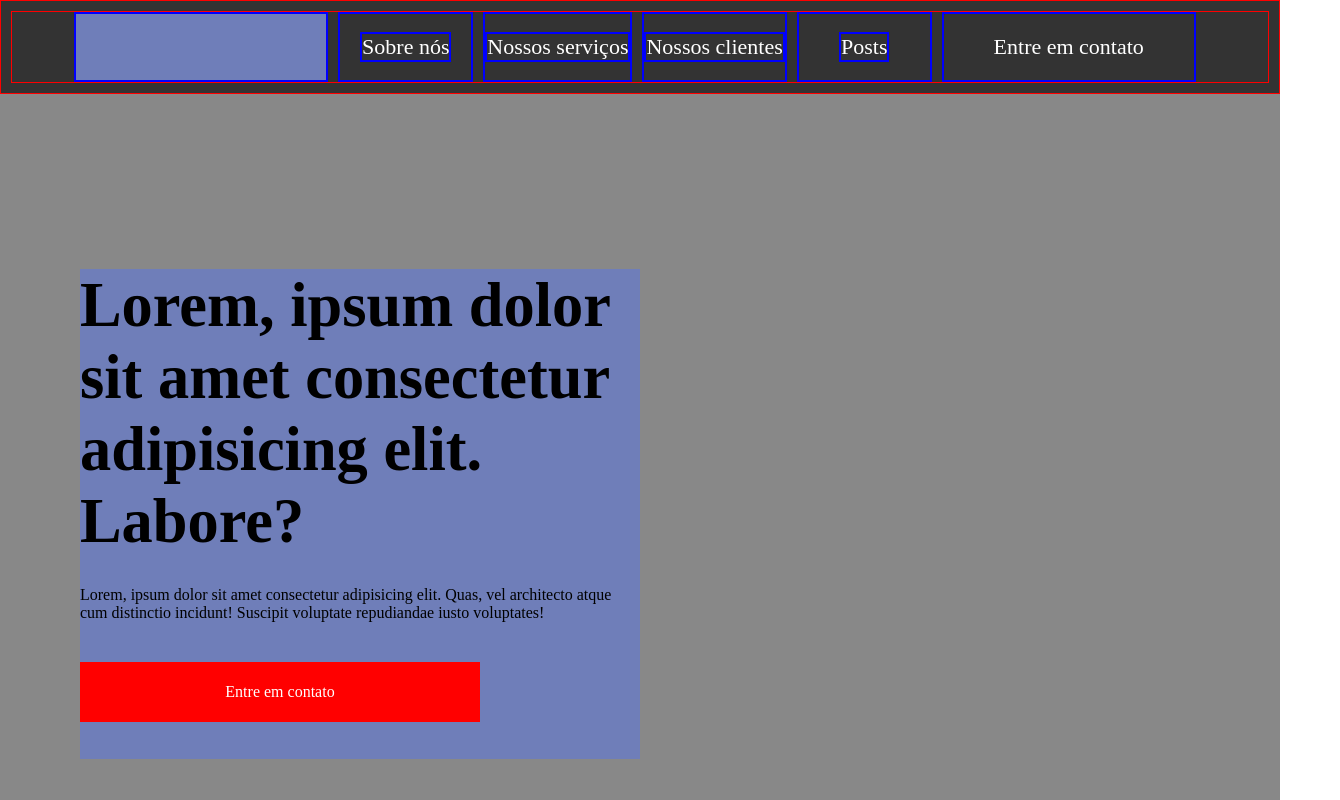
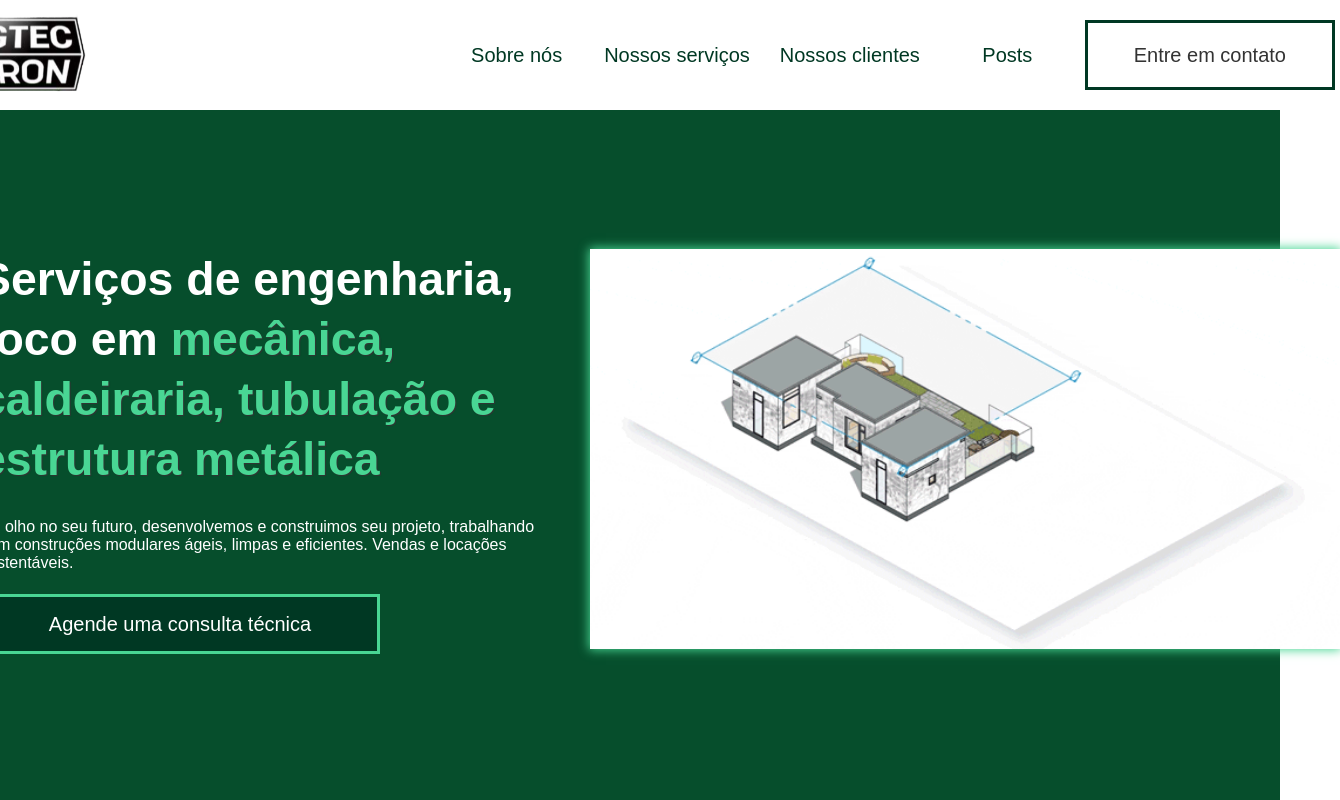
Before and after one commit to Antonio91378/GTEC-Iron-landing-page, a Next.js app: page / in a window 1280 px wide. Shown: the top 800 px of the page, 1340 px wide, since content can reach past the window. Built offline with nearby package versions, Linux system fonts and the light colour scheme.

Commit message:
Finishing the main section

```diff
--- a/src/app/global.css
+++ b/src/app/global.css
@@ -5,6 +5,13 @@
   margin: 0;
   padding: 0;
   box-sizing: border-box;
+}
+
+:root {
+  --primaryColor: rgb(0, 56, 35);
+  --secondaryColor: rgb(73, 214, 148);
+  --darkColor: #333;
+  --lightColor: #fff;
 }
 
 html {
@@ -22,5 +29,4 @@ h6,
 p {
   margin: 0;
   padding: 0;
-  font-family: inherit;
 }
--- a/src/app/page.tsx
+++ b/src/app/page.tsx
@@ -4,6 +4,8 @@ import Section from "@/components/Section/Section";
 import Card from "@/components/card/card";
 import Button from "@/components/button/button";
 import Container from "@/components/container/container";
+import Image from "next/image";
+
 export default function Home() {
   return (
     <div>
@@ -12,31 +14,61 @@ export default function Home() {
         <Container className="HotSpotContainer">
           <Section
             SectionHeight="808px"
-            sectionBackgroundColor="#888"
+            sectionBackgroundColor="rgb(6, 78, 44)"
             className="MainSection"
           >
             <Card
               cardWidth="560px"
               cardHeight="490px"
+              cardBackgroundColor="rgb(6, 78, 44)"
               className="CardComponent"
             >
-              <h1 style={{ fontSize: "3.9rem", paddingBottom: "1.8rem" }}>
-                Lorem, ipsum dolor sit amet consectetur adipisicing elit.
-                Labore?
+              <h1 style={{ fontSize: "2.9rem", paddingBottom: "1.8rem" }}>
+                Serviços de engenharia, foco em{" "}
+                <span
+                  style={{
+                    color: "var(--secondaryColor)",
+                    textShadow: "1px 1px 1px var(--darkColor)",
+                  }}
+                >
+                  mecânica, caldeiraria, tubulação e estrutura metálica
+                </span>
               </h1>
-              <p style={{ paddingBottom: "2.5rem" }}>
-                Lorem, ipsum dolor sit amet consectetur adipisicing elit. Quas,
-                vel architecto atque cum distinctio incidunt! Suscipit voluptate
-                repudiandae iusto voluptates!
+              <p
+                style={{
+                  paddingBottom: "1.4rem",
+                  fontFamily: "'IBM Plex Sans', sans-serif",
+                  color: "var(--lightColor)",
+                }}
+              >
+                De olho no seu futuro, desenvolvemos e construimos seu projeto,
+                trabalhando com construções modulares ágeis, limpas e
+                eficientes. Vendas e locações sustentáveis.
               </p>
               <div>
                 <Button
                   buttonWidth={"400px"}
                   buttonHeight={"60px"}
-                  buttonBackgroundColor={"red"}
+                  buttonBackgroundColor={"var(--primaryColor)"}
                   buttonTextColor={"white"}
-                />
+                  className="transitionButton"
+                >
+                  Agende uma consulta técnica
+                </Button>
               </div>
+            </Card>
+            <Card
+              cardWidth="560px"
+              cardHeight="490px"
+              cardBackgroundColor="rgb(6, 78, 44)"
+              className="mainGif"
+            >
+              <Image
+                src="/projetos.gif"
+                alt="projetos GIF"
+                width={750}
+                height={400}
+              />
             </Card>
           </Section>
         </Container>
--- a/src/components/Section/Section.css
+++ b/src/components/Section/Section.css
@@ -42,8 +42,14 @@
 
 .Section .CardComponent {
   position: relative;
-  left: -280px;
-  top: 110px;
+  left: -100px;
+  top: 90px;
+}
+
+.Section .mainGif {
+  position: relative;
+  top: 90px;
+  left: -50px;
 }
 
 .Section .CardServices {
--- a/src/components/button/button.css
+++ b/src/components/button/button.css
@@ -2,14 +2,55 @@
   width: var(--button-width);
   height: var(--button-height);
   color: var(--button-color);
+  font-family: "Eurostile", Sans-serif;
+  font-size: 22px;
+  font-weight: 600;
+  letter-spacing: 0px;
   background-color: var(--button-backgroundColor);
-
   display: flex;
   justify-content: center;
   text-align: center;
   align-items: center;
+  border-radius: 3px;
 }
+
 .button a {
   text-decoration: none;
   color: var(--button-textColor);
+  height: 100%;
+  width: 100%;
+  display: flex;
+  justify-content: center;
+  align-items: center;
 }
+
+.transitionButton {
+  background-color: var(--button-backgroundColor);
+  border: solid 3px var(--secondaryColor);
+  border-radius: 0px;
+}
+
+.button a {
+  font-family: "IBM Plex Sans", Sans-serif !important;
+  font-size: 20px !important;
+  font-weight: 100 !important;
+}
+
+.button.transitionButton a:hover {
+  background-color: var(--secondaryColor);
+  color: var(--primaryColor);
+  transition: 400ms;
+}
+.button.transitionButton.navbarButton {
+  background-color: var(--lightColor);
+  border: 3px solid var(--primaryColor);
+}
+.button.transitionButton.navbarButton a {
+  color: var(--darkColor);
+}
+.button.transitionButton.navbarButton a:hover {
+  background-color: var(--darkColor);
+  color: var(--lightColor);
+  border: 3px solid var(--darkColor);
+  transition: 400ms;
+}
--- a/src/components/button/button.tsx
+++ b/src/components/button/button.tsx
@@ -6,6 +6,8 @@ interface buttonProps {
   buttonHeight: string;
   buttonBackgroundColor: string;
   buttonTextColor: string;
+  className?: string;
+  children?: React.ReactNode;
 }
 
 const Button: React.FC<buttonProps> = ({
@@ -13,6 +15,8 @@ const Button: React.FC<buttonProps> = ({
   buttonHeight,
   buttonBackgroundColor,
   buttonTextColor,
+  className,
+  children,
 }) => {
   const buttonStyle: React.CSSProperties = {
     "--button-width": buttonWidth,
@@ -22,8 +26,8 @@ const Button: React.FC<buttonProps> = ({
   } as React.CSSProperties;
 
   return (
-    <div className="button" style={buttonStyle}>
-      <a href="#">Entre em contato</a>
+    <div className={`button ${className}`} style={buttonStyle}>
+      <a href="#">{children}</a>
     </div>
   );
 };
--- a/src/components/card/card.css
+++ b/src/components/card/card.css
@@ -1,5 +1,18 @@
 .card {
   width: var(--card-width);
   height: var(--card-height);
-  background-color: #6f7eb9;
+  background-color: var(--card-backgroundColor);
 }
+
+.card h1 {
+  font-size: "3.9rem";
+  padding-bottom: "1.8rem";
+  font-family: "Eurostile", Sans-serif;
+  font-weight: 900;
+  line-height: 60px;
+  color: #fff;
+}
+
+.card img {
+  box-shadow: 0px 0px 10px 1px var(--secondaryColor);
+}
--- a/src/components/card/card.tsx
+++ b/src/components/card/card.tsx
@@ -4,6 +4,7 @@ import "./card.css";
 interface CardProps {
   cardWidth: string;
   cardHeight: string;
+  cardBackgroundColor: string;
   children?: React.ReactNode;
   className?: string;
 }
@@ -11,12 +12,14 @@ interface CardProps {
 const Card: React.FC<CardProps> = ({
   cardWidth,
   cardHeight,
+  cardBackgroundColor,
   className,
   children,
 }) => {
   const cardStyle: React.CSSProperties = {
     "--card-width": cardWidth,
     "--card-height": cardHeight,
+    "--card-backgroundColor": cardBackgroundColor,
   } as React.CSSProperties;
 
   return (
--- a/src/components/header/header.css
+++ b/src/components/header/header.css
@@ -1,12 +1,10 @@
-/* components/Navbar.module.css */
-
 .navbar {
-  background-color: #333;
+  background-color: var(--lightColor);
   padding: 10px;
-  border: red solid 1px;
   position: fixed;
   width: 100vw;
   z-index: 1;
+  height: 110px;
 }
 
 .navbar-list {
@@ -16,14 +14,14 @@
   display: flex;
   justify-content: center;
   align-items: center;
-  border: red solid 1px;
   height: 100%;
+  position: relative;
+  left: 192px;
 }
 
 .navbar-item {
   text-align: center;
   margin-right: 10px;
-  border: blue solid 2px;
   font-size: 22px;
   min-width: 135px;
   height: 70px;
@@ -32,10 +30,19 @@
   justify-content: center;
 }
 
+.navbar-logo img {
+  height: 90px;
+  position: relative;
+  left: -360px;
+}
+
 .navbar-link {
-  border: blue solid 2px;
-  color: #fff;
+  padding: 10px;
   text-decoration: none;
+  color: var(--primaryColor);
+  font-family: "IBM Plex Sans", Sans-serif;
+  font-size: 20px;
+  font-weight: 400px;
 }
 
 .navbar-link:hover {
--- a/src/components/header/header.tsx
+++ b/src/components/header/header.tsx
@@ -2,13 +2,14 @@ import Button from "../button/button";
 import Card from "../card/card";
 import "./header.css";
 import React from "react";
+import Image from "next/image";
 
 const Navbar: React.FC = () => {
   return (
     <nav className="navbar">
       <ul className="navbar-list">
-        <li className="navbar-item">
-          <Card cardWidth="250px" cardHeight="100%" />
+        <li className="navbar-logo">
+          <Image src="/logo.png" alt="Logo" width={130} height={80} />
         </li>
         <li className="navbar-item">
           <a href="/" className="navbar-link">
@@ -34,9 +35,12 @@ const Navbar: React.FC = () => {
           <Button
             buttonWidth="250px"
             buttonHeight="100%"
-            buttonBackgroundColor="#333"
-            buttonTextColor="#fff"
-          />
+            buttonBackgroundColor="var(--darkColor)"
+            buttonTextColor="var(--lightColor)"
+            className="transitionButton navbarButton"
+          >
+            Entre em contato
+          </Button>
         </li>
       </ul>
     </nav>
```
Also changed, not shown: public/logo.png (added), public/projetos.gif (added).
